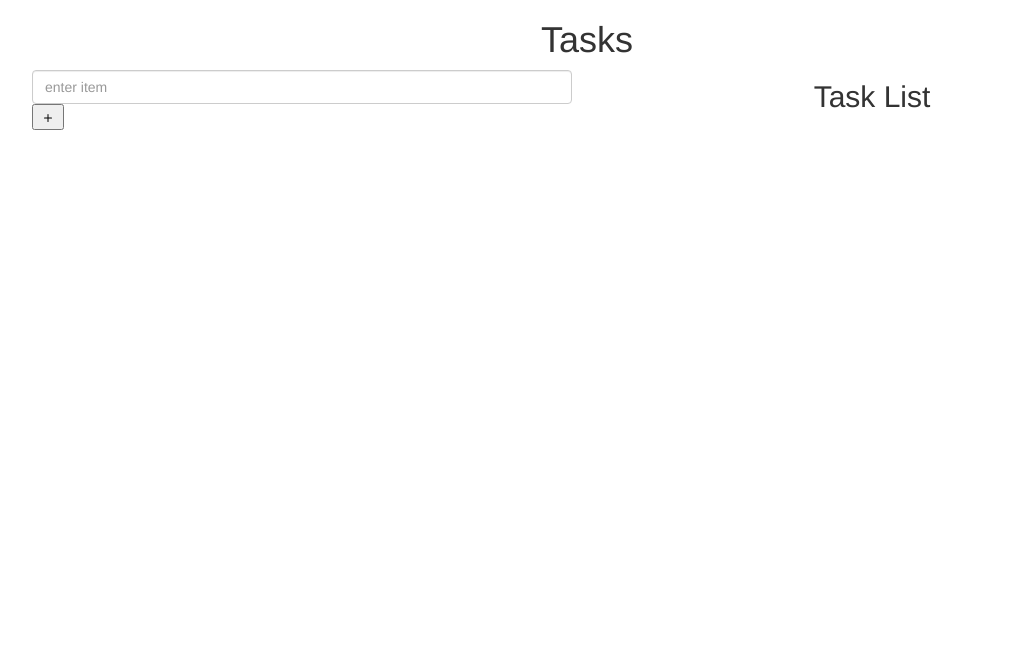
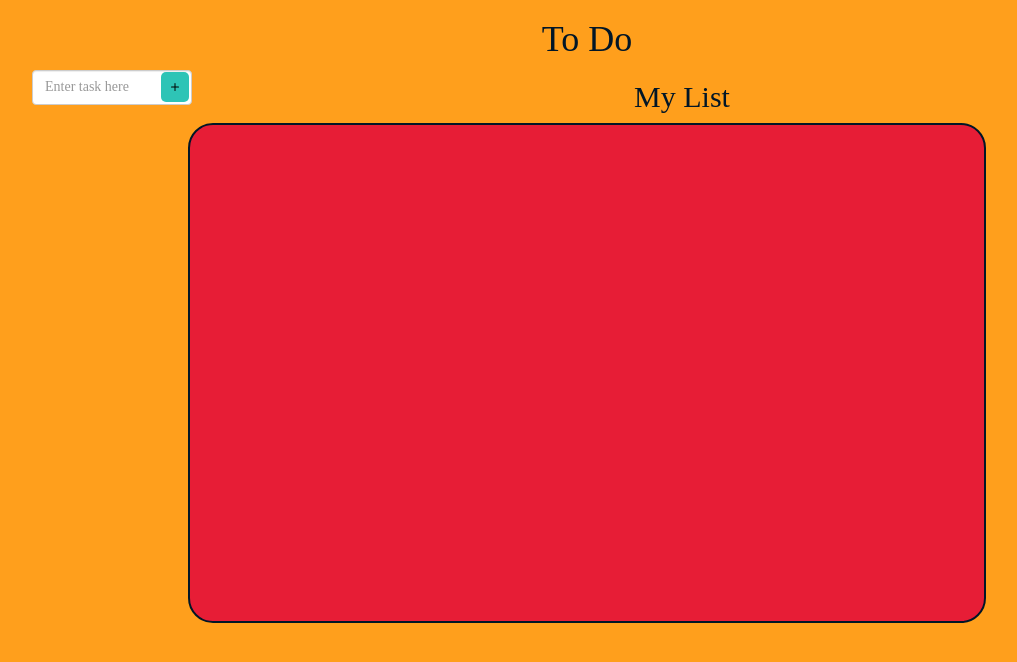
Before and after one commit to diorshelton/to-do-list, a plain HTML site: page index.html in a window 1280 px wide. Shown: the whole page, without its empty margins (53-1070 px from the left). Drawn offline with Linux system fonts and the light colour scheme; a web font is replaced by a local one.

Commit message:
add css styling for input element and list.

```diff
--- a/css/styles.css
+++ b/css/styles.css
@@ -1,4 +1,56 @@
-
 li{
   list-style: none;
 }
+.buttonIn{
+  width: 300px;
+  position: relative;
+}
+
+input {
+  margin: 0px;
+  padding: 10px;
+  width: 100%;
+  outline: none;
+  height: 30px;
+  border-radius: 5px;
+}
+
+button {
+  position: absolute;
+  top: 0;
+  border-radius: 5px;
+  right: 20px;
+  z-index: 2;
+  border: none;
+  top: 2px;
+  height: 30px;
+  cursor: default;
+  color: #FDFFFC;
+  background-color: #2EC4B6;
+  transform: translateX(2px);
+}
+#not-sure{
+  border: 2px  solid #011627;
+  height: 500px;
+  width: 70%;
+  margin: 15%;
+  padding: 3%;
+  margin-top: 0%;
+  background-color: #E71D36;
+  border-radius: 25px;
+  font-size: 150%;
+
+}
+body{
+  background-color: #FF9F1C;
+  color:#FDFFFC;
+  font-family: 'Scope One', serif;
+}
+h1, h2{
+  color: #011627;
+  font-family: 'Scope One', serif;
+}
+.form-control{
+  height: 35px;
+
+}
--- a/index.html
+++ b/index.html
@@ -7,20 +7,22 @@
   <link rel="stylesheet" href="css/bootstrap.css" type="text/css">
   <link rel="stylesheet" href="css/styles.css" type="text/css">
   <script src="js/scripts.js"></script>
+  <link rel="preconnect" href="https://fonts.gstatic.com">
+  <link href="https://fonts.googleapis.com/css2?family=Scope+One&display=swap" rel="stylesheet">
 </head>
 <body>
   <div class="container">
 
-    <h1 class="text-center">Tasks</h1>
-
-      <form id="taskinput" class="col col-lg-6">
-        <input class= "form-control form-control-lg" type="text" name="entry" id="newtask" placeholder="enter item">
-        <button id="addbutton" type="submit">
-          <img id ="plus-btn" src="assets/img/plus.svg">
-        </button>
-      </form>
-
-    <h2 class="text-center">Task List</h2>
+    <h1 class="text-center">To Do</h1>
+      <div class="butonIn">
+        <form id="taskinput" class="col-sm-2">
+          <input class= "form-control .form-control-lg" type="text" name="entry" id="newtask" placeholder="Enter task here">
+          <button id="addbutton" type="submit">
+            <img id ="plus-btn" src="assets/img/plus.svg">
+          </button>
+       </form>
+      </div>
+    <h2 class="text-center">My List</h2>
       <div id="not-sure">
         <ul id="list">
 
--- a/js/scripts.js
+++ b/js/scripts.js
@@ -1,13 +1,12 @@
 document.addEventListener('DOMContentLoaded', function(){
   const taskbtn = document.getElementById('addbutton');
   taskbtn.addEventListener('click',(e)=> {
+
   let input = document.getElementById('newtask').value;
   //capture content for list
 
   const newItem = document.createElement('li');
   //create li for task list
-
-  taskbtn.addEventListener('keydown', addToDo);
 
   newItem.append(input);
   //add text to newly created li node
```
